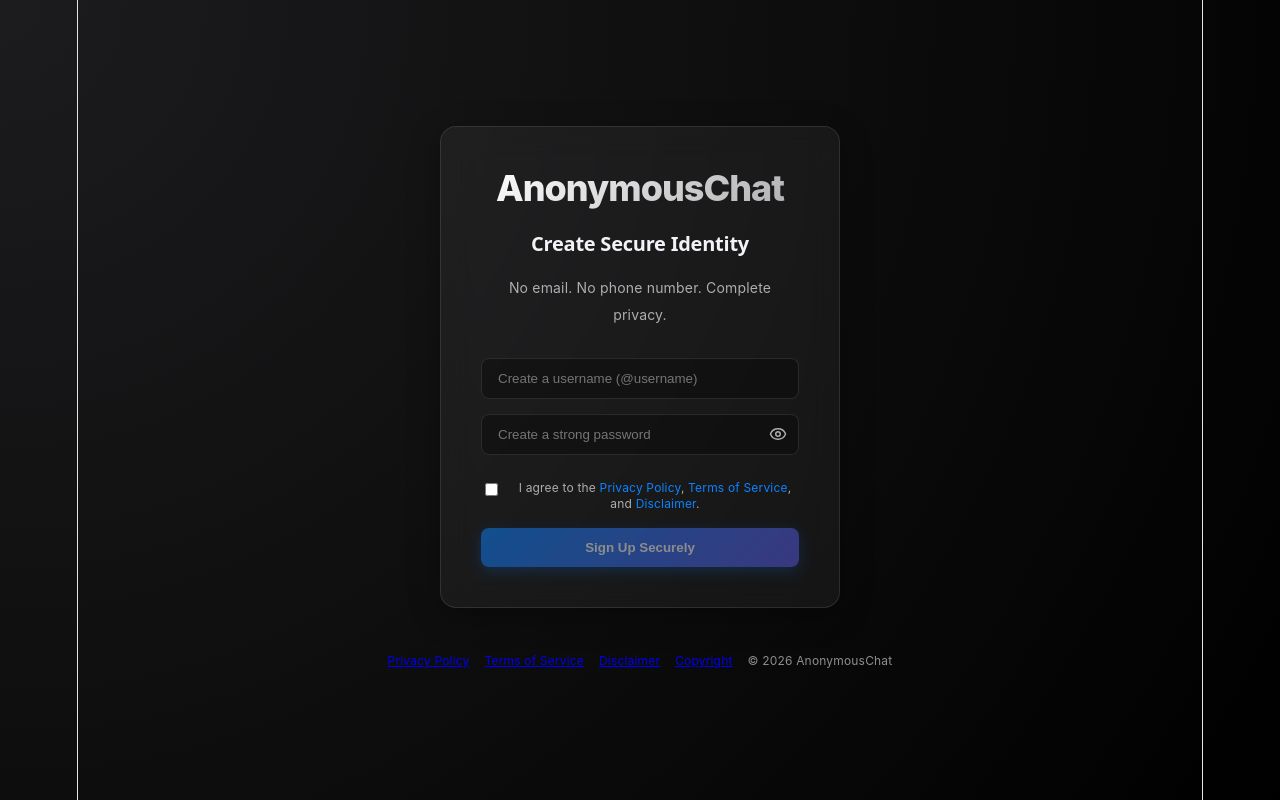
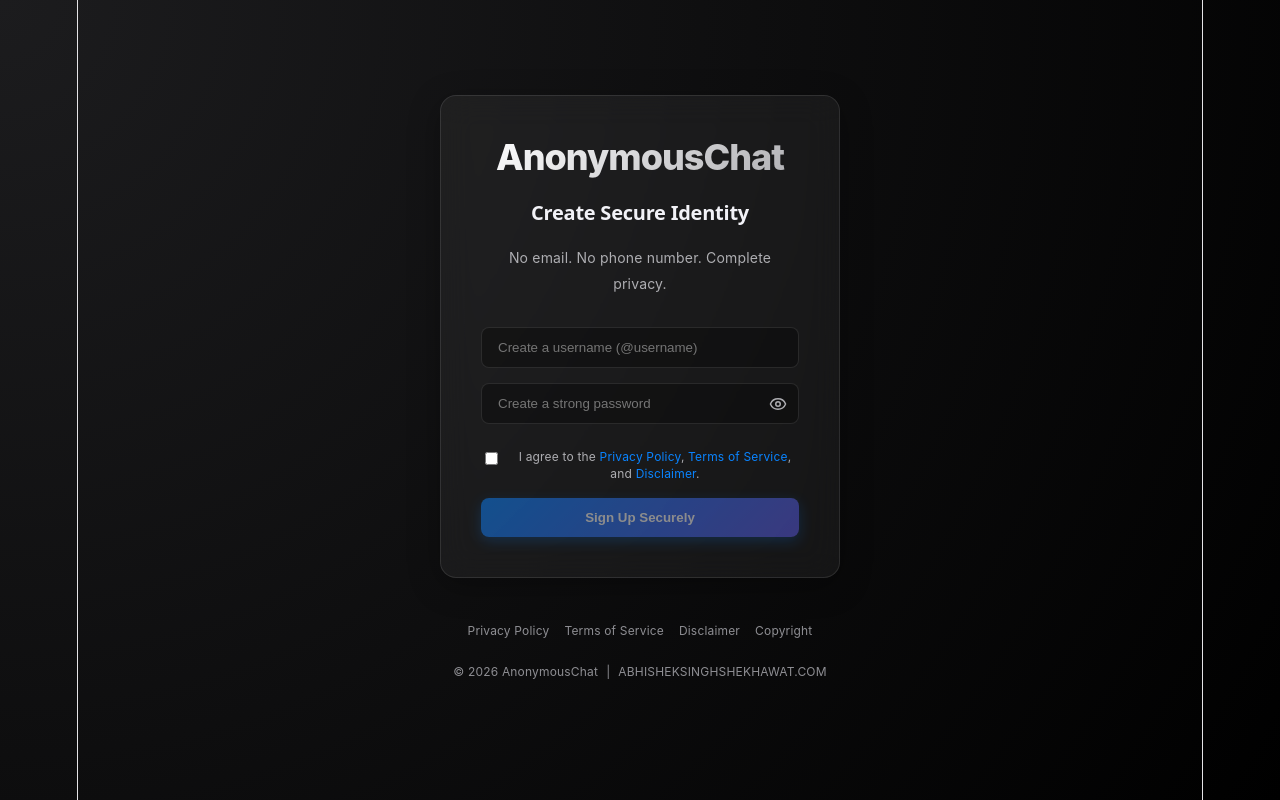
Before and after one commit to AbhishekSinghShekhawatSDE/Ghostchatapp, a React (Vite) app: page /signup in a window 1280 px wide. Built offline with nearby package versions, Linux system fonts and the light colour scheme; no server answers.

Commit message:
Update footer styling and add author credit globally

```diff
--- /dev/null
+++ b/src/components/Footer.jsx
@@ -0,0 +1,46 @@
+import React from 'react';
+import '../styles/designTokens.css';
+
+const Footer = () => {
+  return (
+    <div style={styles.footer}>
+      <div style={styles.footerLinks}>
+        <a href="/privacy" className="footer-link" target="_blank" rel="noreferrer">Privacy Policy</a>
+        <a href="/terms" className="footer-link" target="_blank" rel="noreferrer">Terms of Service</a>
+        <a href="/disclaimer" className="footer-link" target="_blank" rel="noreferrer">Disclaimer</a>
+        <a href="/copyright" className="footer-link" target="_blank" rel="noreferrer">Copyright</a>
+      </div>
+      <div style={styles.footerCredits}>
+        <span className="footer-text">&copy; 2026 AnonymousChat</span>
+        <span className="footer-text" style={{ margin: '0 8px' }}>|</span>
+        <span className="footer-text">ABHISHEKSINGHSHEKHAWAT.COM</span>
+      </div>
+    </div>
+  );
+};
+
+const styles = {
+  footer: {
+    marginTop: '40px',
+    display: 'flex',
+    flexDirection: 'column',
+    alignItems: 'center',
+    gap: '15px',
+    fontSize: '12px',
+    paddingBottom: '20px',
+  },
+  footerLinks: {
+    display: 'flex',
+    flexWrap: 'wrap',
+    justifyContent: 'center',
+    gap: '15px',
+  },
+  footerCredits: {
+    display: 'flex',
+    flexWrap: 'wrap',
+    justifyContent: 'center',
+    alignItems: 'center',
+  },
+};
+
+export default Footer;
--- a/src/legal/Copyright.jsx
+++ b/src/legal/Copyright.jsx
@@ -1,4 +1,5 @@
 import React from 'react';
+import Footer from '../components/Footer';
 import '../styles/designTokens.css';
 
 const Copyright = () => {
@@ -11,6 +12,9 @@ const Copyright = () => {
           <p>The code, design, and conceptual architecture of this web application are protected by copyright laws. Unauthorized reproduction or distribution is prohibited.</p>
         </div>
       </div>
+      <div style={{ marginTop: 'auto', width: '100%' }}>
+        <Footer />
+      </div>
     </div>
   );
 };
@@ -19,7 +23,8 @@ const styles = {
   container: {
     padding: '40px 20px',
     display: 'flex',
-    justifyContent: 'center',
+    flexDirection: 'column',
+    alignItems: 'center',
     minHeight: '100vh',
     backgroundColor: 'var(--bg-primary)'
   },
--- a/src/legal/Disclaimer.jsx
+++ b/src/legal/Disclaimer.jsx
@@ -1,4 +1,5 @@
 import React from 'react';
+import Footer from '../components/Footer';
 import '../styles/designTokens.css';
 
 const Disclaimer = () => {
@@ -12,6 +13,9 @@ const Disclaimer = () => {
           <p><strong>3. No Warranties:</strong> This application is provided without any warranties, express or implied. We do not guarantee 100% uptime or absolute security against advanced cryptographic attacks.</p>
         </div>
       </div>
+      <div style={{ marginTop: 'auto', width: '100%' }}>
+        <Footer />
+      </div>
     </div>
   );
 };
@@ -20,7 +24,8 @@ const styles = {
   container: {
     padding: '40px 20px',
     display: 'flex',
-    justifyContent: 'center',
+    flexDirection: 'column',
+    alignItems: 'center',
     minHeight: '100vh',
     backgroundColor: 'var(--bg-primary)'
   },
--- a/src/legal/PrivacyPolicy.jsx
+++ b/src/legal/PrivacyPolicy.jsx
@@ -1,4 +1,5 @@
 import React from 'react';
+import Footer from '../components/Footer';
 import '../styles/designTokens.css';
 
 const PrivacyPolicy = () => {
@@ -16,6 +17,9 @@ const PrivacyPolicy = () => {
           <p><strong>Contact:</strong> admin@anonymouschat.local</p>
         </div>
       </div>
+      <div style={{ marginTop: 'auto', width: '100%' }}>
+        <Footer />
+      </div>
     </div>
   );
 };
@@ -24,7 +28,8 @@ const styles = {
   container: {
     padding: '40px 20px',
     display: 'flex',
-    justifyContent: 'center',
+    flexDirection: 'column',
+    alignItems: 'center',
     minHeight: '100vh',
     backgroundColor: 'var(--bg-primary)'
   },
--- a/src/legal/TermsOfService.jsx
+++ b/src/legal/TermsOfService.jsx
@@ -1,4 +1,5 @@
 import React from 'react';
+import Footer from '../components/Footer';
 import '../styles/designTokens.css';
 
 const TermsOfService = () => {
@@ -13,6 +14,9 @@ const TermsOfService = () => {
           <p><strong>4. Dispute Resolution:</strong> Any disputes shall be resolved through informal negotiation. The creators hold no legal liability for user-generated content.</p>
         </div>
       </div>
+      <div style={{ marginTop: 'auto', width: '100%' }}>
+        <Footer />
+      </div>
     </div>
   );
 };
@@ -21,7 +25,8 @@ const styles = {
   container: {
     padding: '40px 20px',
     display: 'flex',
-    justifyContent: 'center',
+    flexDirection: 'column',
+    alignItems: 'center',
     minHeight: '100vh',
     backgroundColor: 'var(--bg-primary)'
   },
--- a/src/pages/Dashboard.jsx
+++ b/src/pages/Dashboard.jsx
@@ -8,6 +8,7 @@ import Inbox from '../components/Inbox';
 import Chat from '../components/Chat';
 import Settings from '../components/Settings';
 import OnboardingModal from '../components/OnboardingModal';
+import Footer from '../components/Footer';
 import '../styles/designTokens.css';
 
 const Dashboard = () => {
@@ -79,6 +80,9 @@ const Dashboard = () => {
           />
         </div>
       </motion.main>
+      <div style={styles.dashboardFooter}>
+        <Footer />
+      </div>
     </div>
   );
 };
@@ -145,6 +149,13 @@ const styles = {
     flexDirection: 'column',
     border: 'none',
     overflow: 'hidden',
+  },
+  dashboardFooter: {
+    flexShrink: 0,
+    transform: 'scale(0.85)',
+    transformOrigin: 'bottom center',
+    marginTop: '-20px',
+    marginBottom: '-10px'
   }
 };
 
--- a/src/pages/Login.jsx
+++ b/src/pages/Login.jsx
@@ -3,6 +3,7 @@ import { useNavigate, Link } from 'react-router-dom';
 import { motion } from 'framer-motion';
 import { Eye, EyeOff } from 'lucide-react';
 import { useAuth } from '../hooks/useAuth';
+import Footer from '../components/Footer';
 import '../styles/designTokens.css';
 
 const Login = () => {
@@ -105,13 +106,7 @@ const Login = () => {
         </div>
       </motion.div>
 
-      <div style={styles.footer}>
-        <a href="/privacy" target="_blank" rel="noreferrer">Privacy Policy</a>
-        <a href="/terms" target="_blank" rel="noreferrer">Terms of Service</a>
-        <a href="/disclaimer" target="_blank" rel="noreferrer">Disclaimer</a>
-        <a href="/copyright" target="_blank" rel="noreferrer">Copyright</a>
-        <span>&copy; 2026 AnonymousChat</span>
-      </div>
+      <Footer />
     </div>
   );
 };
@@ -181,15 +176,6 @@ const styles = {
     padding: '10px',
     borderRadius: 'var(--radius-xs)',
   },
-  footer: {
-    marginTop: '40px',
-    display: 'flex',
-    flexWrap: 'wrap',
-    justifyContent: 'center',
-    gap: '15px',
-    fontSize: '12px',
-    color: 'var(--text-tertiary)',
-  },
   inputWrapper: {
     position: 'relative',
     display: 'flex',
--- a/src/pages/Signup.jsx
+++ b/src/pages/Signup.jsx
@@ -3,6 +3,7 @@ import { motion } from 'framer-motion';
 import { Copy, Eye, EyeOff } from 'lucide-react';
 import { generateRandomString, hashString } from '../utils/crypto';
 import { apiClient } from '../services/apiClient';
+import Footer from '../components/Footer';
 import '../styles/designTokens.css';
 
 const Signup = () => {
@@ -175,13 +176,7 @@ const Signup = () => {
         )}
       </motion.div>
 
-      <div style={styles.footer}>
-        <a href="/privacy" target="_blank" rel="noreferrer">Privacy Policy</a>
-        <a href="/terms" target="_blank" rel="noreferrer">Terms of Service</a>
-        <a href="/disclaimer" target="_blank" rel="noreferrer">Disclaimer</a>
-        <a href="/copyright" target="_blank" rel="noreferrer">Copyright</a>
-        <span>&copy; 2026 AnonymousChat</span>
-      </div>
+      <Footer />
     </div>
   );
 };
@@ -287,15 +282,6 @@ const styles = {
     color: 'var(--text-secondary)',
     marginTop: '5px',
   },
-  footer: {
-    marginTop: '40px',
-    display: 'flex',
-    flexWrap: 'wrap',
-    justifyContent: 'center',
-    gap: '15px',
-    fontSize: '12px',
-    color: 'var(--text-tertiary)',
-  },
   inputWrapper: {
     position: 'relative',
     display: 'flex',
--- a/src/styles/designTokens.css
+++ b/src/styles/designTokens.css
@@ -105,3 +105,19 @@ body {
 * {
   box-sizing: inherit;
 }
+
+/* Footer Styles */
+.footer-link {
+  color: var(--text-tertiary);
+  text-decoration: none;
+  transition: color 0.2s ease, opacity 0.2s ease;
+}
+
+.footer-link:hover {
+  color: var(--text-secondary);
+  opacity: 0.8;
+}
+
+.footer-text {
+  color: var(--text-tertiary);
+}
```
